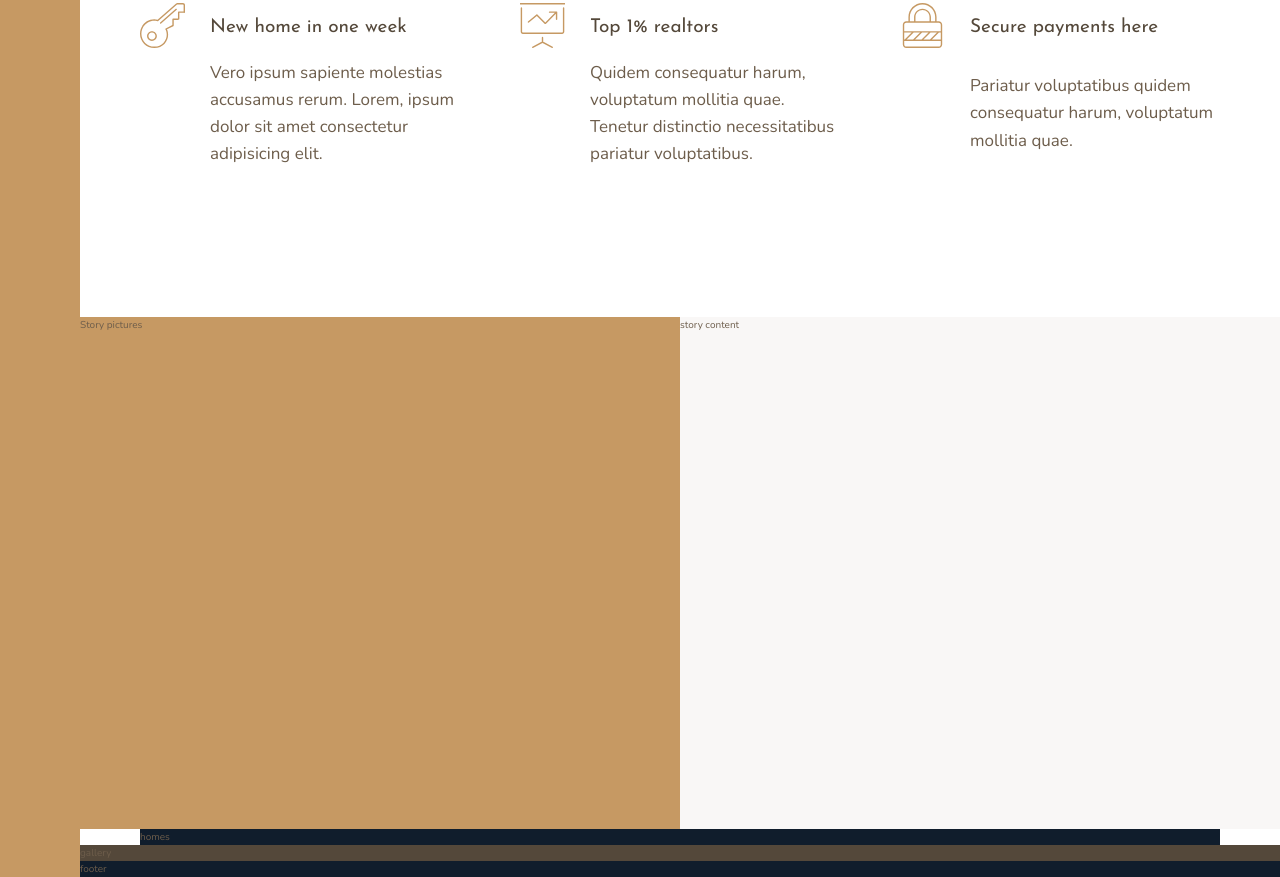
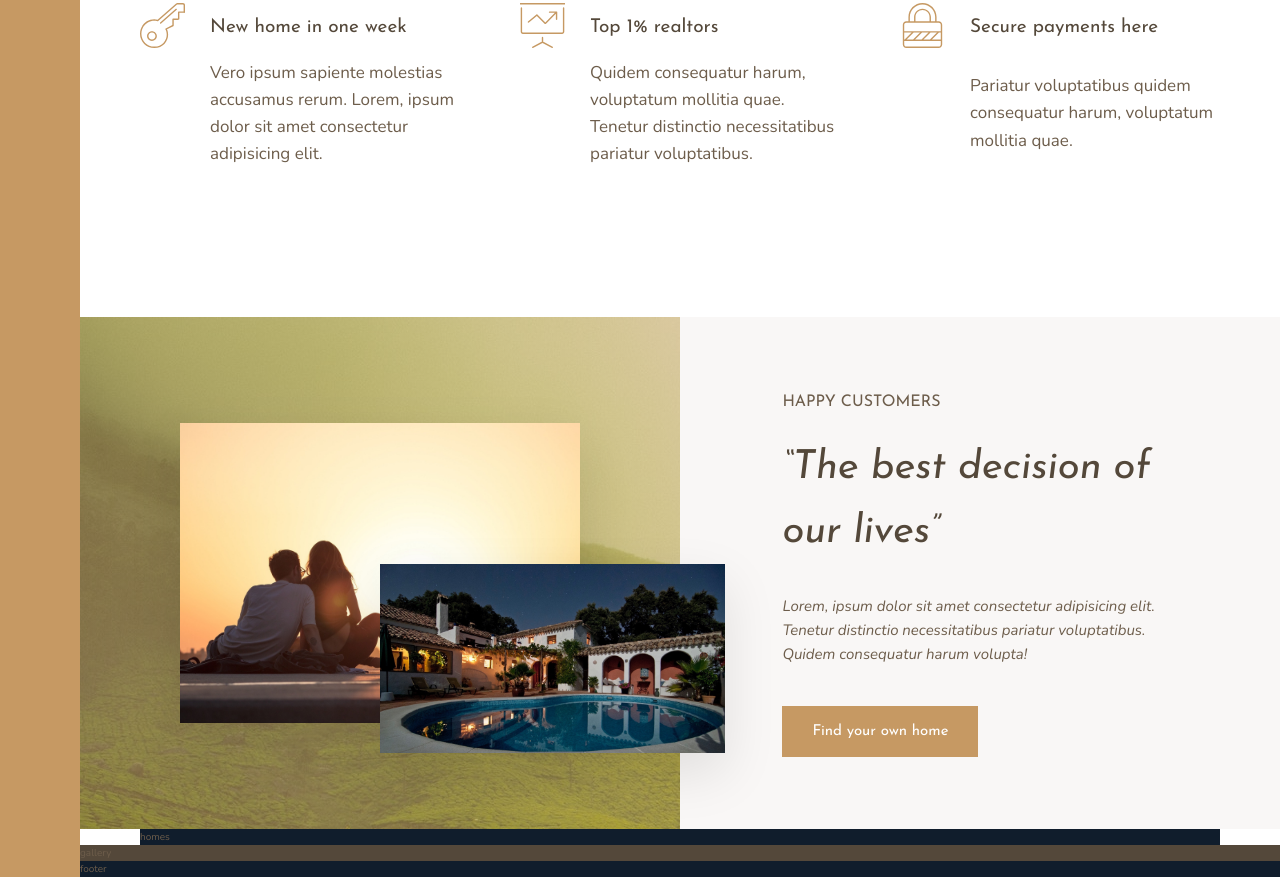
Before and after one commit to kshitijk83/css-grid, a website: page index.html in a window 1280 px wide. Shown: the part 991-1868 px from the top of the page. Drawn offline with nearby package versions, Linux system fonts and the light colour scheme.

Commit message:
completed story section

```diff
--- a/index.html
+++ b/index.html
@@ -76,11 +76,17 @@
         </section>
 
         <div class="story__pictures">
-            Story pictures
+            <img src="img/story-1.jpeg" alt="Couple with new houses" class="story__img--1">
+            <img src="img/story-2.jpeg" alt="New house" class="story__img--2">
         </div>
 
         <div class="story__content">
-            story content
+            <h3 class="heading-3 mb-sm">Happy Customers</h3>
+            <h2 class="heading-2 heading-2--dark mb-md">&ldquo;The best decision of our lives&rdquo;</h2>
+            <p class="story__text">
+                Lorem, ipsum dolor sit amet consectetur adipisicing elit. Tenetur distinctio necessitatibus pariatur voluptatibus. Quidem consequatur harum volupta!
+            </p>
+            <button class="btn">Find your own home</button>
         </div>
 
         <section class="homes">
--- a/sass/_story.scss
+++ b/sass/_story.scss
@@ -3,10 +3,47 @@
     &__pictures {
         background-color: $color-primary;
         grid-column: full-start/col-end 4;
+        background-image: linear-gradient(to right, rgba($color-primary, .5) 0%, rgba($color-primary, .5) 100%), url(../img/back.jpg);
+
+        display: grid;
+        grid-template-rows: repeat(6, 1fr);
+        grid-template-columns: repeat(6, 1fr);
+        align-items: center;
+    }
+
+    &__img--1 {
+        width: 100%;
+        grid-row: 2/6;
+        grid-column: 2/6;
+        box-shadow: 0 2rem 5rem rgba(#000, .1);
+    }
+
+    &__img--2 {
+        width: 115%;
+        grid-row: 4/6;
+        grid-column: 4/7;
+        z-index: 20;
+        box-shadow: 0 2rem 5rem rgba(#000, .1);
     }
 
     &__content {
         background-color: $color-grey-light-1;
         grid-column: col-start 5/full-end;
+        padding: 6rem 8vw;
+        // display: flex;
+        // flex-direction: column;
+        // justify-content: center;
+        // align-items: flex-start;
+
+        display: grid;
+        align-content: center;
+        justify-items: start;
+    }
+
+    &__text {
+        font-size: 1.5rem;
+        font-style: italic;
+        margin-bottom: 4rem;
+
     }
 }
--- a/sass/_typography.scss
+++ b/sass/_typography.scss
@@ -9,10 +9,18 @@
 
 .heading-2 {
     @extend %heading;
+    font-size: 4rem;
+    font-style: italic;
+    // line-height: 1rem;
+
+    &--light { color: $color-grey-light-1; }
+    &--dark { color: $color-grey-dark-1; }
 }
 
 .heading-3 {
     @extend %heading;
+    font-size: 1.6rem;
+    text-transform: uppercase;
 }
 
 .heading-4 {
@@ -22,3 +30,23 @@
     &--light { color: $color-grey-light-1; }
     &--dark { color: $color-grey-dark-1; }
 }
+
+.btn {
+    background-color: $color-primary;
+    color: #fff;
+    border: none;
+    border-radius: 0;
+    font-family: $font-display;
+    font-size: 1.5rem;
+    padding: 1.8rem 3rem;
+    cursor: pointer;
+
+    &:hover {
+        background-color: $color-primary-dark;
+    }
+}
+
+.mb-sm { margin-bottom: 2rem; }
+.mb-md { margin-bottom: 3rem; }
+.mb-lg { margin-bottom: 4rem; }
+.mb-hg { margin-bottom: 8rem; }
```
Also changed, not shown: css/style.css.
